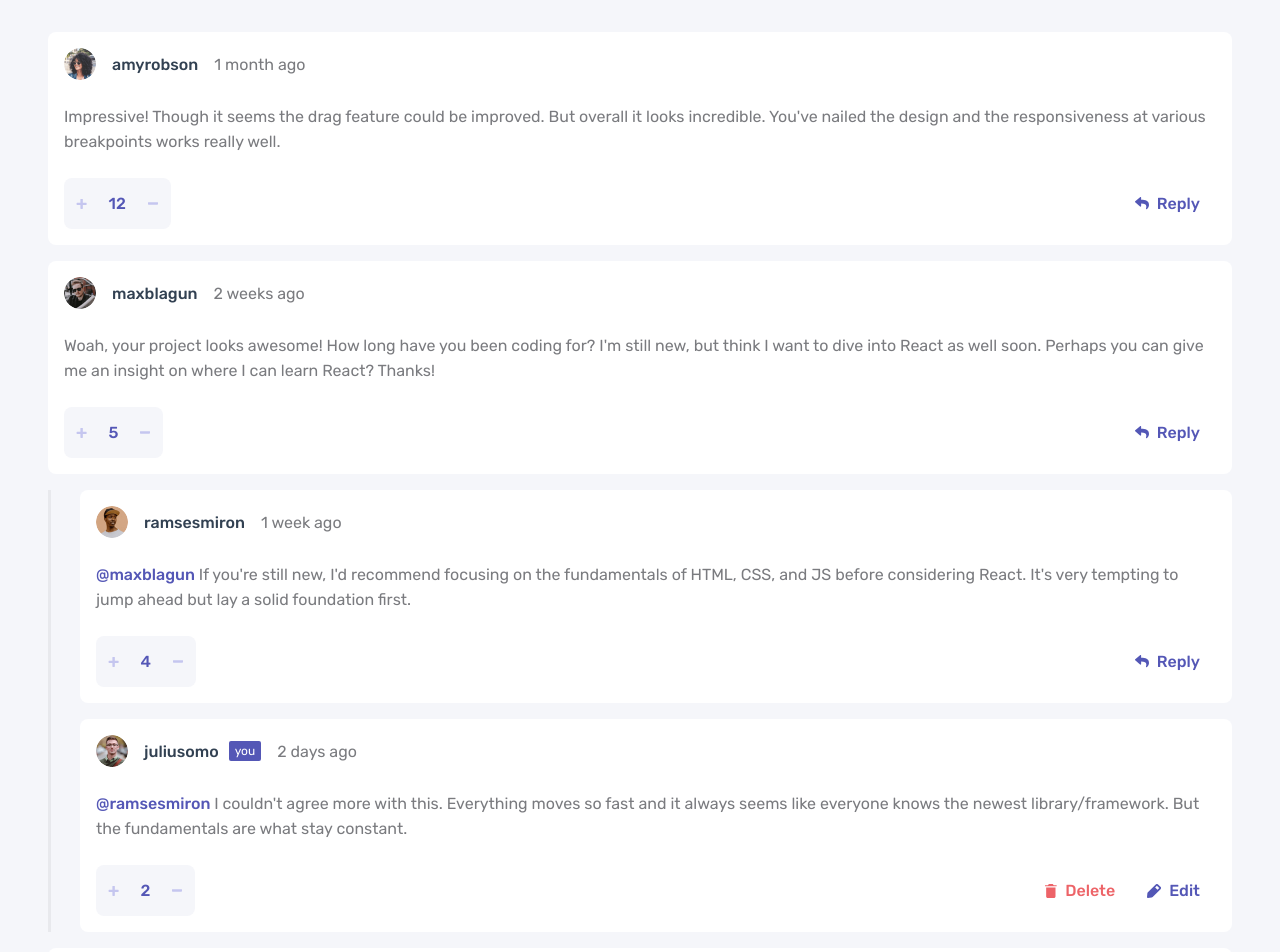
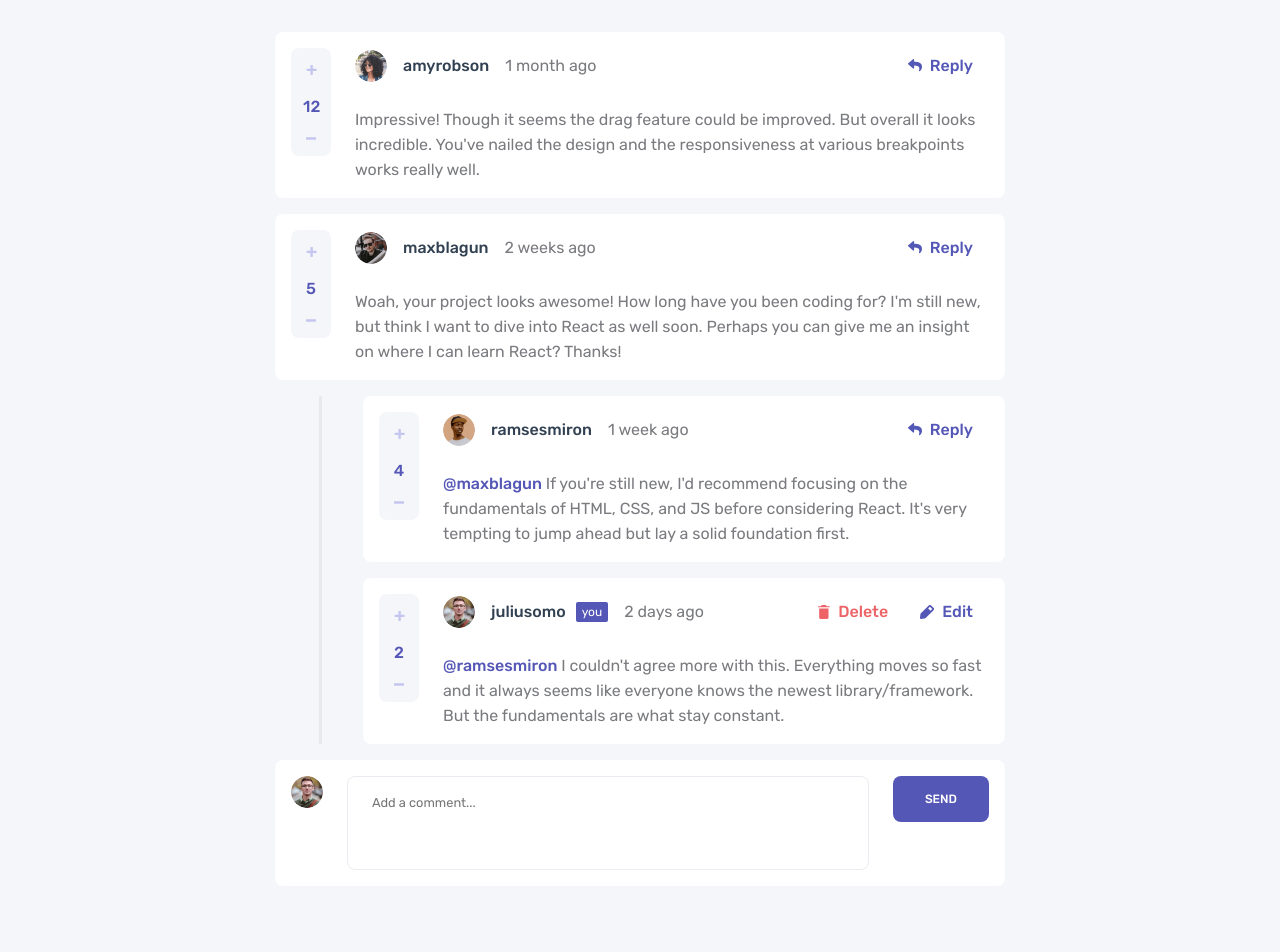
Before and after one commit to Diounata/comments-section, a React (Vite) app in the folder client/: page / in a window 1280 px wide. Shown: the top 952 px of the page. After the commit the page ends 918 px from the top, so only its background shows below. Built offline with nearby package versions, Linux system fonts and the light colour scheme.

Commit message:
fix: AddComment lg screen layout

```diff
--- a/client/src/components/AddComment/index.tsx
+++ b/client/src/components/AddComment/index.tsx
@@ -1,5 +1,5 @@
 import { KeyboardEvent } from 'react';
-import { Container, Comment, Footer, Avatar, Button } from './styles';
+import { Container, Comment, Avatar, Button } from './styles';
 
 import { useComment } from '../../contexts/CommentContext';
 
@@ -20,11 +20,9 @@ export function AddComment({ type, isFirstReply = false }: Props) {
     <Container type={type} isFirstReply={isFirstReply}>
       <Comment placeholder="Add a comment..." onKeyUp={updateTextareaHeight} />
 
-      <Footer>
-        <Avatar src={`./src/assets/avatars/${loggedUser!.avatar}`} />
+      <Avatar src={`./src/assets/avatars/${loggedUser!.avatar}`} />
 
-        <Button>Send</Button>
-      </Footer>
+      <Button>Send</Button>
     </Container>
   );
 }
--- a/client/src/components/AddComment/styles.ts
+++ b/client/src/components/AddComment/styles.ts
@@ -1,8 +1,21 @@
 import styled from 'styled-components';
 
-import { Container } from '../Comment/styles';
+import { Container as ContainerBase } from '../Comment/styles';
+
+const Container = styled(ContainerBase)`
+  grid-template-areas:
+    'textarea textarea'
+    'avatar button';
+
+  @media (min-width: 1024px) {
+    grid-template-areas: 'avatar textarea button';
+    grid-template-columns: auto 1fr auto;
+  }
+`;
 
 const Comment = styled.textarea`
+  grid-area: textarea;
+
   width: 100%;
   min-height: 94px;
   max-height: 150px;
@@ -24,13 +37,9 @@ const Comment = styled.textarea`
   }
 `;
 
-const Footer = styled.footer`
-  display: flex;
-  align-items: center;
-  justify-content: space-between;
-`;
+const Avatar = styled.img`
+  grid-area: avatar;
 
-const Avatar = styled.img`
   width: 2rem;
   height: 2rem;
 
@@ -38,6 +47,12 @@ const Avatar = styled.img`
 `;
 
 const Button = styled.button`
+  grid-area: button;
+
+  justify-self: flex-end;
+
+  width: fit-content;
+  height: fit-content;
   padding: 1rem 2rem;
 
   background-color: ${({ theme }) => theme.COLOR.BLUE};
@@ -49,4 +64,4 @@ const Button = styled.button`
   text-transform: uppercase;
 `;
 
-export { Container, Comment, Footer, Avatar, Button };
+export { Container, Comment, Avatar, Button };
--- a/client/src/components/Comment/index.tsx
+++ b/client/src/components/Comment/index.tsx
@@ -2,7 +2,6 @@ import {
   Container,
   Header,
   Main,
-  Footer,
   FeedbackContainer,
   Button,
   ReplyingTo,
@@ -52,7 +51,6 @@ export function Comment({ isFirstReply = false, type, comment }: Props) {
         {content}
       </Main>
 
-      <Footer>
       <FeedbackContainer>
         <button>
           <img src={PlusSVG} alt="Like" title="Like" />
@@ -82,7 +80,6 @@ export function Comment({ isFirstReply = false, type, comment }: Props) {
           </Button>
         )}
       </ButtonsContainer>
-      </Footer>
     </Container>
   );
 }
--- a/client/src/components/Comment/styles.ts
+++ b/client/src/components/Comment/styles.ts
@@ -1,10 +1,14 @@
 import styled from 'styled-components';
 
 const Container = styled.section<{ type: 'comment' | 'reply'; isFirstReply: boolean }>`
-  display: flex;
-  flex-direction: column;
+  display: grid;
+  grid-template-areas:
+    'header header'
+    'main main'
+    'feedback actions';
+  gap: 1.5rem;
+
   justify-self: ${({ type }) => (type === 'reply' ? 'flex-end' : 'auto')};
-  gap: 1.5rem;
 
   width: ${({ type }) => (type === 'reply' ? 'calc(100% - 1rem)' : '100%')};
   height: fit-content;
@@ -32,10 +36,23 @@ const Container = styled.section<{ type: 'comment' | 'reply'; isFirstReply: bool
   }
 
   @media (min-width: 768px) {
+    grid-template-areas:
+      'feedback header actions'
+      'feedback main main'
+      'feedback main main';
+
     width: ${({ type }) => (type === 'reply' ? 'calc(100% - 2rem)' : '100%')};
 
     &::before {
       left: -2rem;
+    }
+  }
+
+  @media (min-width: 1024px) {
+    width: ${({ type }) => (type === 'reply' ? 'calc(100% - 5.5rem)' : '100%')};
+
+    &::before {
+      left: -2.75rem;
     }
   }
 `;
@@ -44,6 +61,8 @@ const Header = styled.header`
   display: flex;
   align-items: center;
   gap: 1rem;
+
+  grid-area: header;
 
   img {
     width: 2rem;
@@ -72,6 +91,8 @@ const Header = styled.header`
 `;
 
 const Main = styled.main`
+  grid-area: main;
+
   line-height: 25px;
 `;
 
@@ -80,16 +101,14 @@ const ReplyingTo = styled.span`
   color: ${({ theme }) => theme.COLOR.BLUE};
 `;
 
-const Footer = styled.footer`
-  display: flex;
-  align-items: center;
-  justify-content: space-between;
-`;
-
 const FeedbackContainer = styled.article`
   display: flex;
   gap: 1.35rem;
 
+  grid-area: feedback;
+
+  width: fit-content;
+  height: fit-content;
   padding: 1rem 0.75rem;
 
   border-radius: 8px;
@@ -105,12 +124,24 @@ const FeedbackContainer = styled.article`
 
   p {
     font: ${({ theme }) => theme.FONT.MEDIUM_500};
+    text-align: center;
+  }
+
+  @media (min-width: 768px) {
+    flex-direction: column;
+  }
+
+  @media (min-width: 1024px) {
+    width: 2.5rem;
   }
 `;
 
 const ButtonsContainer = styled.article`
   display: flex;
   align-items: center;
+  justify-content: flex-end;
+
+  grid-area: actions;
 `;
 
 const Button = styled.button<{ color: 'BLUE' | 'RED' }>`
@@ -126,4 +157,4 @@ const Button = styled.button<{ color: 'BLUE' | 'RED' }>`
   color: ${({ color, theme }) => theme.COLOR[color]};
 `;
 
-export { Container, Header, Main, ReplyingTo, Footer, FeedbackContainer, ButtonsContainer, Button };
+export { Container, Header, Main, ReplyingTo, FeedbackContainer, ButtonsContainer, Button };
--- a/client/src/pages/home/styles.ts
+++ b/client/src/pages/home/styles.ts
@@ -10,6 +10,10 @@ const Container = styled.div`
   @media (min-width: 768px) {
     width: calc(100vw - 6rem);
   }
+
+  @media (min-width: 1024px) {
+    width: 45.625rem;
+  }
 `;
 
 export { Container };
```
Lines whose indentation alone changed are shown as unchanged.
